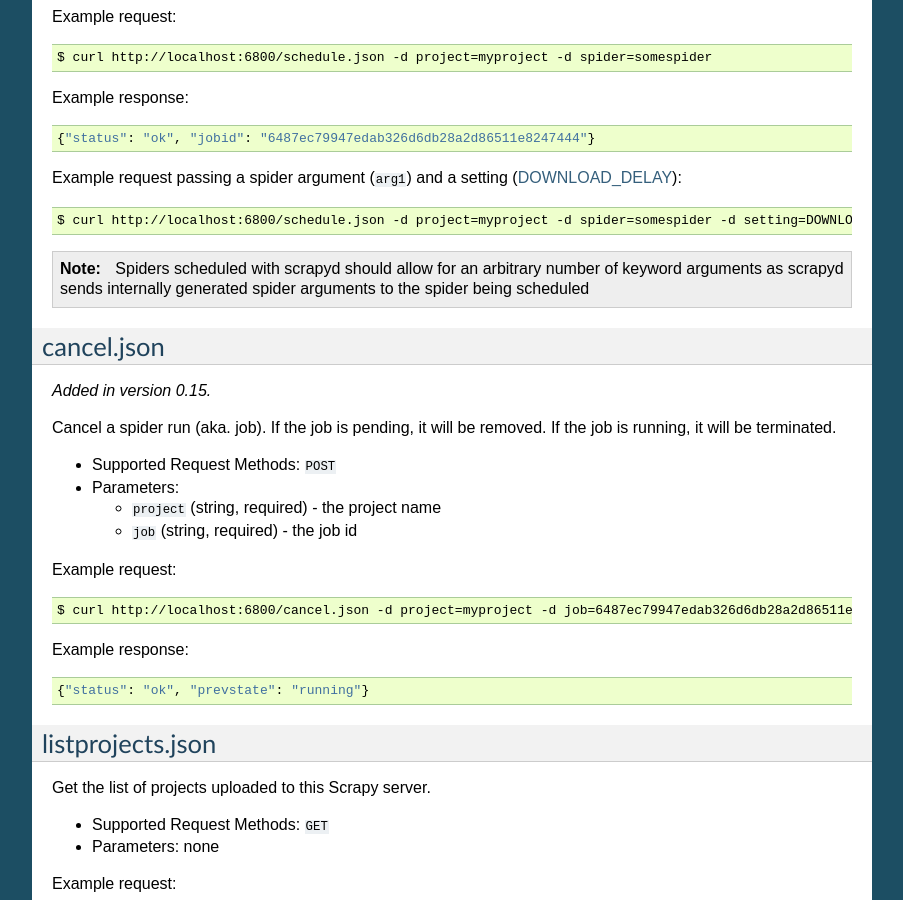
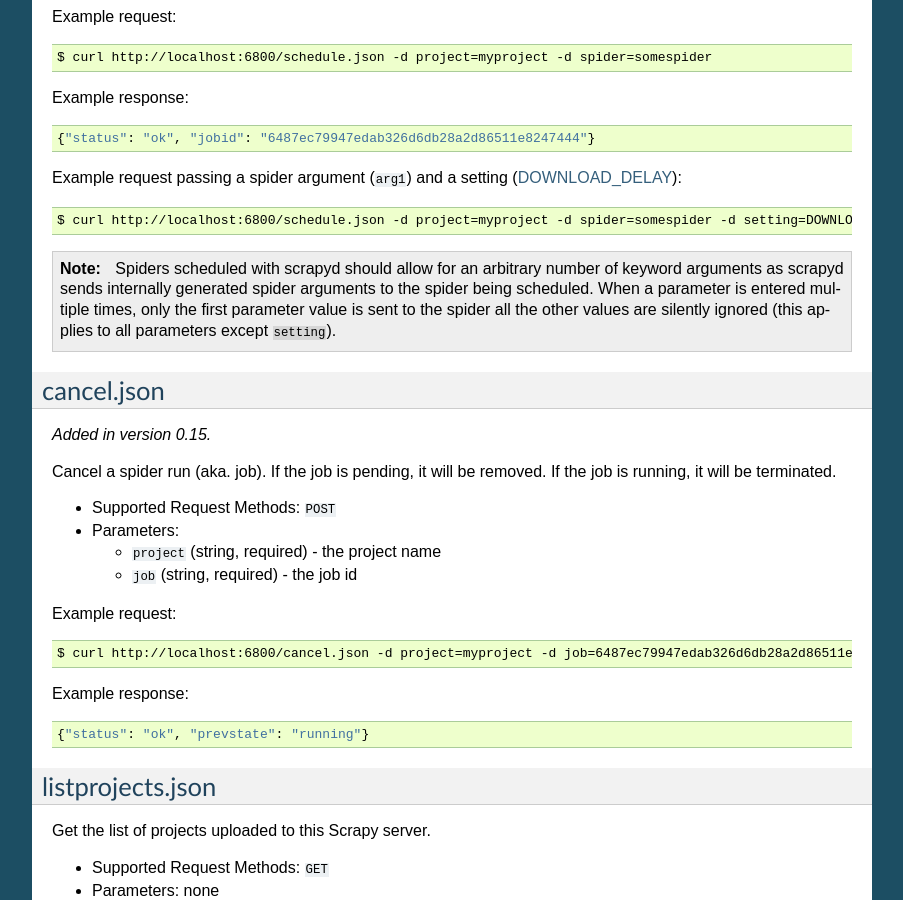
Before and after one commit to scrapy/scrapyd, a Sphinx documentation site: the page built from docs/api.rst, in a window 1280 px wide and 900 px high, scrolled down 1315 px. Shown: the whole window, without its empty margins (198-1101 px from the left). Built offline with Sphinx 7.4.7, drawn with Linux system fonts in a browser that asks for light colours.

Commit message:
[docs]: add documentation note in api.rst, issue #403

```diff
--- a/docs/api.rst
+++ b/docs/api.rst
@@ -85,7 +85,9 @@ Example request passing a spider argument (``arg1``) and a setting
     $ curl http://localhost:6800/schedule.json -d project=myproject -d spider=somespider -d setting=DOWNLOAD_DELAY=2 -d arg1=val1
 
 .. note:: Spiders scheduled with scrapyd should allow for an arbitrary number of keyword arguments
-          as scrapyd sends internally generated spider arguments to the spider being scheduled
+          as scrapyd sends internally generated spider arguments to the spider being scheduled. When
+          a parameter is entered multiple times, only the first parameter value is sent to the spider
+          all the other values are silently ignored (this applies to all parameters except ``setting``).
 
 .. _cancel.json:
 
```
